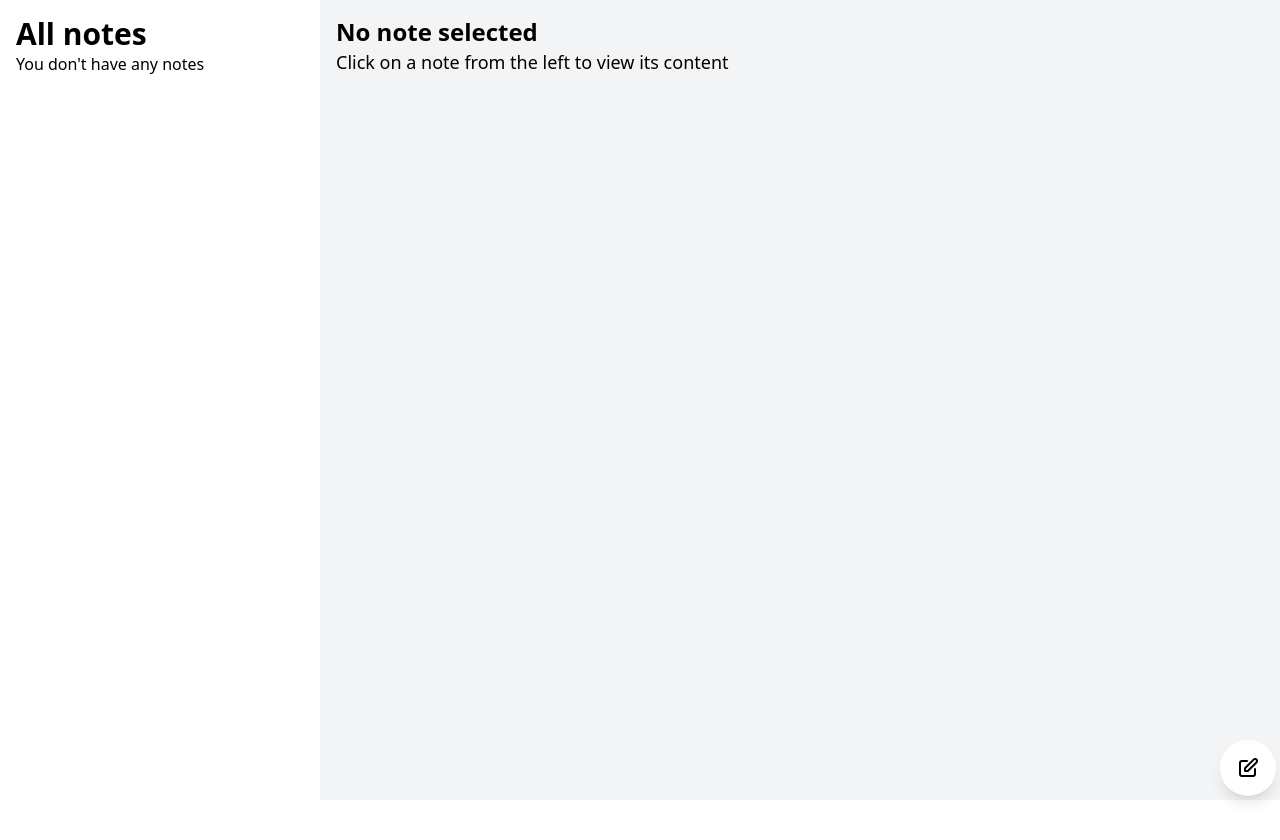
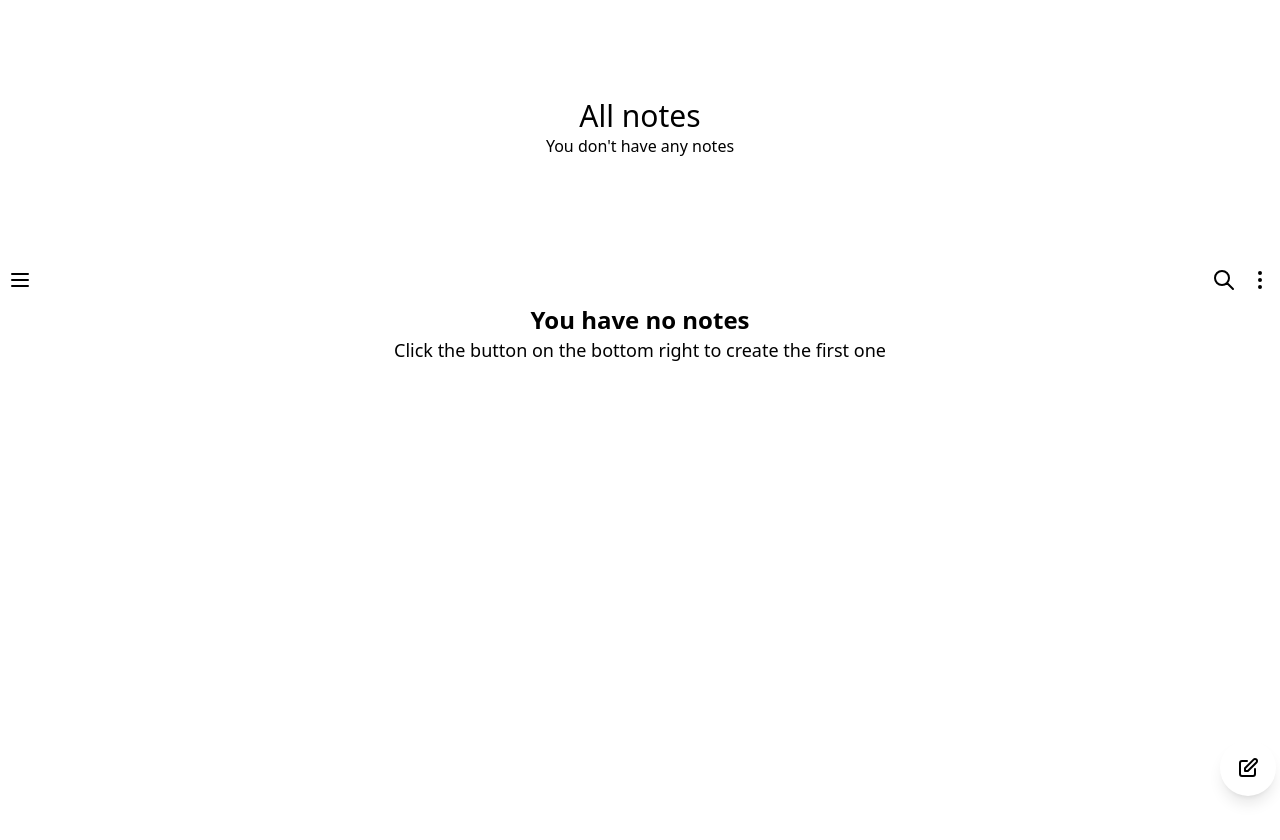
Before and after one commit to StanleyMasinde/notes, a Vue app: page / in a window 1280 px wide. Shown: the top 840 px of the page. Before the commit the page ends 800 px from the top, so only its background shows below. Built offline with nearby package versions, Linux system fonts and the light colour scheme.

Commit message:
Revert "Added the tokyo-night theme to the site. Also did some minor UI changes to the index page."
This reverts commit 28995d9593342922c25179fbb3ea641d756e6b39.

```diff
--- a/src/screens/index.vue
+++ b/src/screens/index.vue
@@ -1,31 +1,76 @@
 <template>
-    <div class="flex h-screen">
-        <div class="w-1/4 bg-white dark:bg-tokyo-night-midnight dark:text-tokyo-night-wasabi p-4 ">
-            <h1 class="text-3xl font-semibold">All notes</h1>
+    <div @click="navMenu = false"
+        class="text-center dark:bg-black dark:text-white h-64 flex justify-center align-middle flex-col px-2">
+        <div>
+            <h1 class=" text-3xl">All notes</h1>
             <p v-if="notes.length > 0" class="font-light">{{ notes.length }} {{ notes.length === 1 ? 'note' : 'notes' }}</p>
             <p v-else class="font-light">You don't have any notes</p>
-            <ul class="mt-4">
-                <li v-for="(note, index) in notes" :key="index" class="mb-2">
-                    <div class="flex items-center" @click="showNote(note)">
-                        <div class="w-4 h-4 bg-gray-300 dark:bg-gray-700 rounded-full mr-2"></div>
-                        <p class="truncate">{{ note.title }}</p>
+        </div>
+    </div>
+
+    <nav class="flex justify-between px-2 sticky top-0 bg-white dark:bg-black dark:text-white py-3">
+        <ul>
+            <li>
+                <svg xmlns="http://www.w3.org/2000/svg" class="h-6 w-6" fill="none" viewBox="0 0 24 24"
+                    stroke="currentColor" stroke-width="2">
+                    <path stroke-linecap="round" stroke-linejoin="round" d="M4 6h16M4 12h16M4 18h16" />
+                </svg>
+            </li>
+        </ul>
+
+        <ul class="flex">
+            <li class="mx-3">
+                <RouterLink to="/search?">
+                    <svg xmlns="http://www.w3.org/2000/svg" class="h-6 w-6" fill="none" viewBox="0 0 24 24"
+                        stroke="currentColor" stroke-width="2">
+                        <path stroke-linecap="round" stroke-linejoin="round"
+                            d="M21 21l-6-6m2-5a7 7 0 11-14 0 7 7 0 0114 0z" />
+                    </svg>
+                </RouterLink>
+            </li>
+            <li>
+                <div class="relative">
+                    <div v-show="navMenu" class="absolute bg-gray-200 dark:bg-gray-700 right-0 p-3 rounded-xl w-28">
+                        <ul>
+                            <li>Edit</li>
+                            <li>View</li>
+                        </ul>
+                    </div>
+                    <svg @click="navMenu = true" xmlns="http://www.w3.org/2000/svg" class="h-6 w-6" fill="none"
+                        viewBox="0 0 24 24" stroke="currentColor" stroke-width="2">
+                        <path stroke-linecap="round" stroke-linejoin="round"
+                            d="M12 5v.01M12 12v.01M12 19v.01M12 6a1 1 0 110-2 1 1 0 010 2zm0 7a1 1 0 110-2 1 1 0 010 2zm0 7a1 1 0 110-2 1 1 0 010 2z" />
+                    </svg>
                 </div>
             </li>
         </ul>
-        </div>
-        <div class="w-3/4 bg-gray-100 dark:bg-tokyo-night-skyline dark:text-tokyo-night-midnight p-4">
-            <div v-if="currentActiveNote">
-                <h1 class="text-2xl font-semibold">{{ currentActiveNote.title }}</h1>
-                <p class="text-sm">{{ new Date(currentActiveNote.createdAt).toLocaleString() }}</p>
-                <div class="prose prose-green dark:prose-invert mt-4" v-html="marked.parse(currentActiveNote.body || '')"></div>
-            </div>
-            <div v-else>
-                <h1 class="text-2xl font-semibold">No note selected</h1>
-                <p class="text-lg">Click on a note from the left to view its content</p>
+    </nav>
+
+    <div @click="navMenu = false" v-if="notes.length === 0"
+        class="text-center h-[95vh] flex flex-col px-2 dark:bg-black dark:text-white">
+        <div>
+            <h1 class=" text-2xl font-semibold">You have no notes</h1>
+            <p class=" text-lg font-thin">Click the button on the bottom right to create the first one</p>
         </div>
     </div>
 
-        <div class="fixed bottom-1 right-1">
+    <section v-else class="grid grid-cols-2 px-2 gap-1 dark:bg-black pt-2 dark:text-white">
+        <RouterLink :to="`/notes/${note.id}`" v-for="(note, i) in notes" :key="i" @click.prevent="showNote(note)">
+            <div class="border-2 h-52 rounded-2xl dark:bg-gray-900 dark:text-white px-2 py-2 overflow-y-scroll">
+                <div class="prose prose-green dark:prose-invert" v-html="marked.parse(note?.body || '')"></div>
+            </div>
+            <div class="text-center">
+                <h1 class=" font-semibold truncate">{{ note?.title }}</h1>
+                <p class=" font-thin text-sm">
+                    {{ new Date(note?.createdAt).toLocaleDateString() }}
+                    {{ new Date(note?.createdAt).toLocaleTimeString() }}</p>
+            </div>
+        </RouterLink>
+    </section>
+
+
+    <!--Floating button for adding a new note-->
+    <div class=" fixed bottom-1 right-1">
         <RouterLink to="/create">
             <button class="bg-white dark:bg-black dark:text-white p-4 rounded-full shadow-lg">
                 <svg xmlns="http://www.w3.org/2000/svg" class="h-6 w-6" fill="none" viewBox="0 0 24 24"
@@ -36,7 +81,9 @@
             </button>
         </RouterLink>
     </div>
-    </div>
+    <!--/Floating button for adding a new note-->
+
+
 </template>
 
 <script setup>
@@ -45,18 +92,20 @@ import { ref } from 'vue';
 import { onMounted } from 'vue';
 import { db } from '../db';
 
+const navMenu = ref(false)
 const notes = ref([])
-const currentActiveNote = ref(null)
+const viewNoteComponent = ref(false)
+const currentActiveNote = ref('')
 
 const getNotes = async () => {
     const nts = await db.notes.reverse().toArray()
     notes.value = nts
+    return
 }
-
 const showNote = (note) => {
     currentActiveNote.value = note
+    viewNoteComponent.value = true
 }
-
 onMounted(() => {
     getNotes()
 })
--- a/tailwind.config.js
+++ b/tailwind.config.js
@@ -4,29 +4,7 @@ module.exports = {
     "./src/**/*.{vue,js,ts,jsx,tsx}"
   ],
   theme: {
-    extend: {
-      colors: {
-        'tokyo-night-storm': '#a9b1d6',
-        'tokyo-night-rain': '#2ac3de',
-        'tokyo-night-sakura': '#f7768e',
-        'tokyo-night-tea': '#9ece6a',
-        'tokyo-night-gold': '#e0af68',
-        'tokyo-night-midnight': '#1a1b26',
-        'tokyo-night-skyline': '#414868',
-        'tokyo-night-sushi': '#ff9e64',
-        'tokyo-night-ramen': '#7aa2f7',
-        'tokyo-night-wasabi': '#7dcfff',
-        'tokyo-night-sake': '#bb9af7',
-        'tokyo-night-ume': '#f7768e',
-        'tokyo-night-matcha': '#9ece6a',
-        'tokyo-night-miso': '#e0af68',
-        'tokyo-night-konbu': '#414868',
-        'tokyo-night-sunrise': '#7aa2f7',
-        'tokyo-night-sunset': '#ff9e64',
-        'tokyo-night-zen': '#7dcfff',
-        'tokyo-night-geisha': '#bb9af7',
-      },
-    },
+    extend: {},
   },
   plugins: [
     require('@tailwindcss/forms'),
```
Lines whose indentation alone changed are shown as unchanged.
